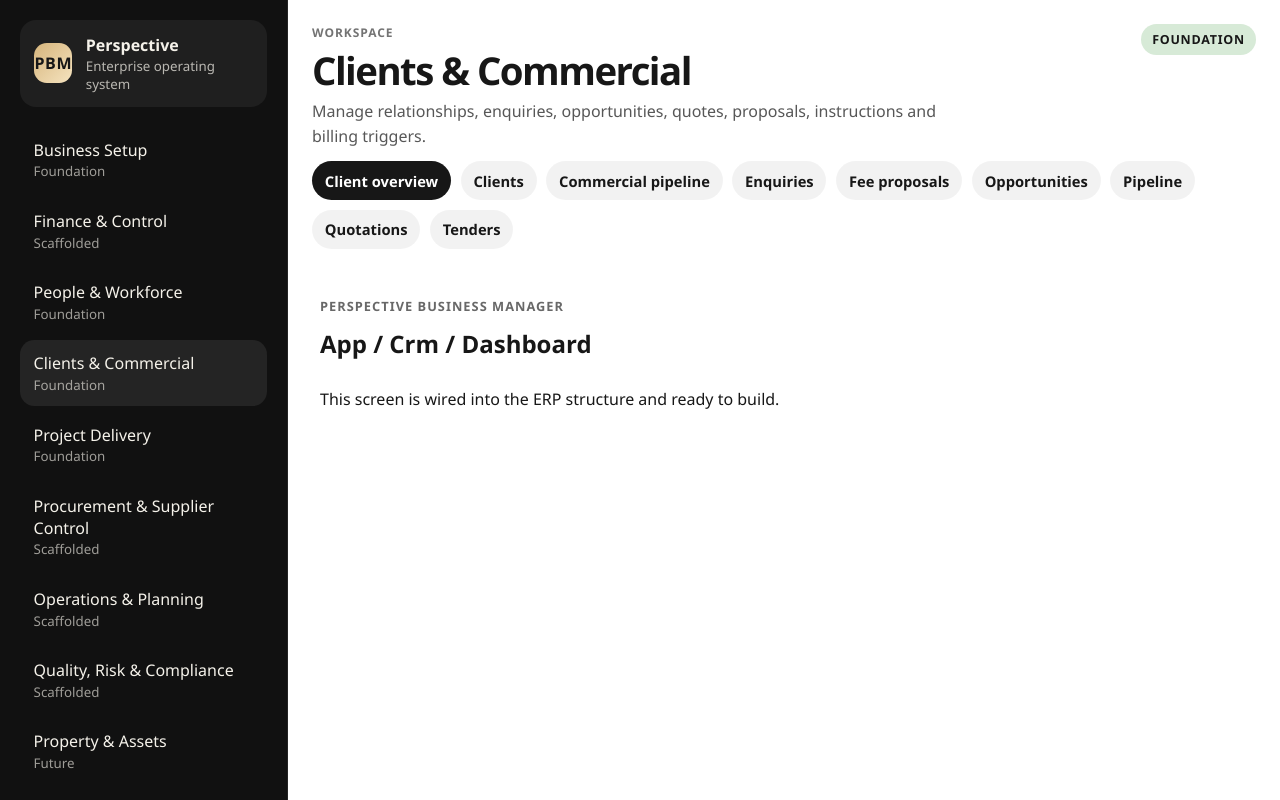
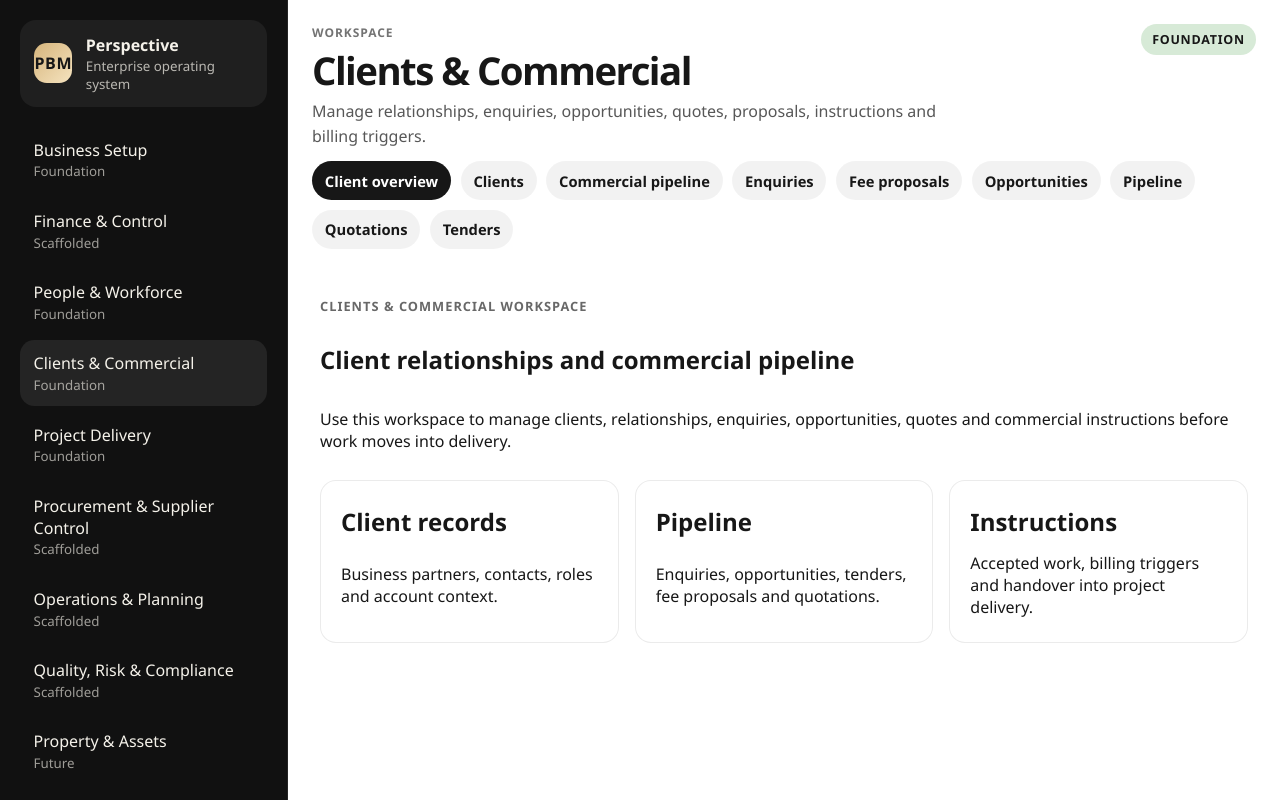
Before and after one commit to 8140spitt/perspective_business_manager, a SvelteKit app: page /app/crm/dashboard in a window 1280 px wide. Built offline with nearby package versions, Linux system fonts and the light colour scheme.

Commit message:
ui: align commercial dashboard wording

```diff
--- a/src/routes/app/crm/dashboard/+page.svelte
+++ b/src/routes/app/crm/dashboard/+page.svelte
@@ -1,17 +1,35 @@
 <svelte:head>
-	<title>App / Crm / Dashboard | Perspective Business Manager</title>
+	<title>Clients & Commercial | Perspective Business Manager</title>
 </svelte:head>
 
 <section class="page">
-	<p class="eyebrow">Perspective Business Manager</p>
-	<h1>App / Crm / Dashboard</h1>
-	<p>This screen is wired into the ERP structure and ready to build.</p>
+	<p class="eyebrow">Clients & Commercial workspace</p>
+	<h1>Client relationships and commercial pipeline</h1>
+	<p>
+		Use this workspace to manage clients, relationships, enquiries, opportunities, quotes and
+		commercial instructions before work moves into delivery.
+	</p>
+
+	<section class="cards" aria-label="Clients and commercial activity areas">
+		<article>
+			<h2>Client records</h2>
+			<p>Business partners, contacts, roles and account context.</p>
+		</article>
+		<article>
+			<h2>Pipeline</h2>
+			<p>Enquiries, opportunities, tenders, fee proposals and quotations.</p>
+		</article>
+		<article>
+			<h2>Instructions</h2>
+			<p>Accepted work, billing triggers and handover into project delivery.</p>
+		</article>
+	</section>
 </section>
 
 <style>
 	.page {
 		display: grid;
-		gap: 0.75rem;
+		gap: 1.5rem;
 		padding: 2rem;
 	}
 
@@ -24,7 +42,24 @@
 		opacity: 0.65;
 	}
 
-	h1 {
-		margin: 0;
+	h1,
+	h2,
+	p {
+		margin-block: 0.25rem;
+	}
+
+	.cards {
+		display: grid;
+		grid-template-columns: repeat(auto-fit, minmax(14rem, 1fr));
+		gap: 1rem;
+	}
+
+	article {
+		display: grid;
+		gap: 0.35rem;
+		border: 1px solid rgba(0, 0, 0, 0.08);
+		border-radius: 1rem;
+		padding: 1.25rem;
+		background: white;
 	}
 </style>
```
